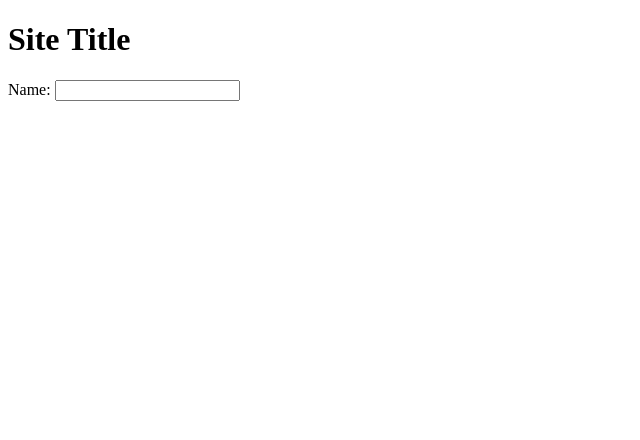
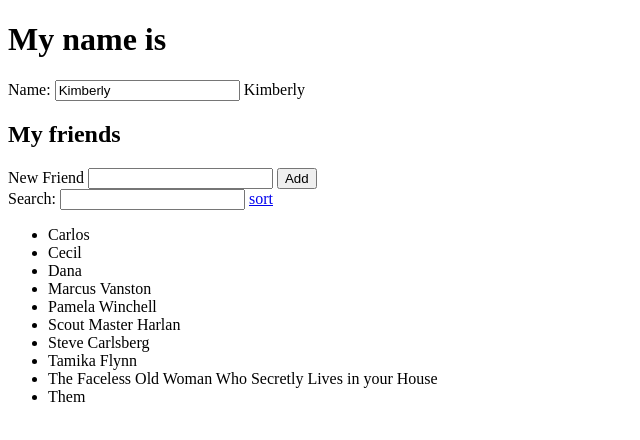
Before and after one commit to thatknitter/learning_angular, a plain HTML site: page index.html in a window 1280 px wide. Shown: the whole page, without its empty margins (0-640 px from the left). Drawn offline with Linux system fonts and the light colour scheme.

Commit message:
now it does stuff

```diff
--- a/index.html
+++ b/index.html
@@ -1,13 +1,30 @@
 <!DOCTYPE html>
-<html lang="en-US" ng-app>
+<html lang="en-US" ng-app="firstModule">
   <head>
 
   </head>
   <body>
 
-    <div class="container">
-      <h1>Site Title</h1>
-      Name: <input type="text" ng-model="name" /> {{name}}
+    <div class="container" ng-controller="SimpleController as smpctrl">
+      <h1>My name is</h1>
+      Name:
+      <input type="text" ng-model="smpctrl.name" />
+      {{smpctrl.name}}
+
+      <h2>My friends</h2>
+      New Friend
+      <input type="text" ng-model="smpctrl.newFriend"/>
+      <button ng-click="smpctrl.friends.push(smpctrl.newFriend)">
+        Add
+      </button></br>
+      Search:
+      <input type="text" ng-model="smpctrl.friendSearchQuery" />
+      <a href="#" ng-click="smpctrl.friendReverse=!smpctrl.friendReverse">sort</a>
+      <ul>
+        <li ng-repeat="friend in smpctrl.friends | filter:smpctrl.friendSearchQuery | orderBy:'':smpctrl.friendReverse">
+          {{friend}}
+        </li>
+      </ul>
     </div>
     <script src="bower_components/angular/angular.min.js"></script>
     <script src="js/main.js"></script>
--- a/js/main.js
+++ b/js/main.js
@@ -1,5 +1,10 @@
-;(function(){
-  'use strict';
+;( function() {
+    'use strict';
 
-  var hello = 'world';
-}());
+    angular.module('firstModule', []).controller('SimpleController', function($scope) {
+      var vm = this;
+      vm.name = 'Kimberly';
+      vm.friends = ['Cecil', 'Carlos', 'Dana', 'Marcus Vanston', 'Steve Carlsberg', 'Scout Master Harlan', 'Tamika Flynn', 'Them', 'Pamela Winchell', 'The Faceless Old Woman Who Secretly Lives in your House'];
+    });
+
+  }());
```
